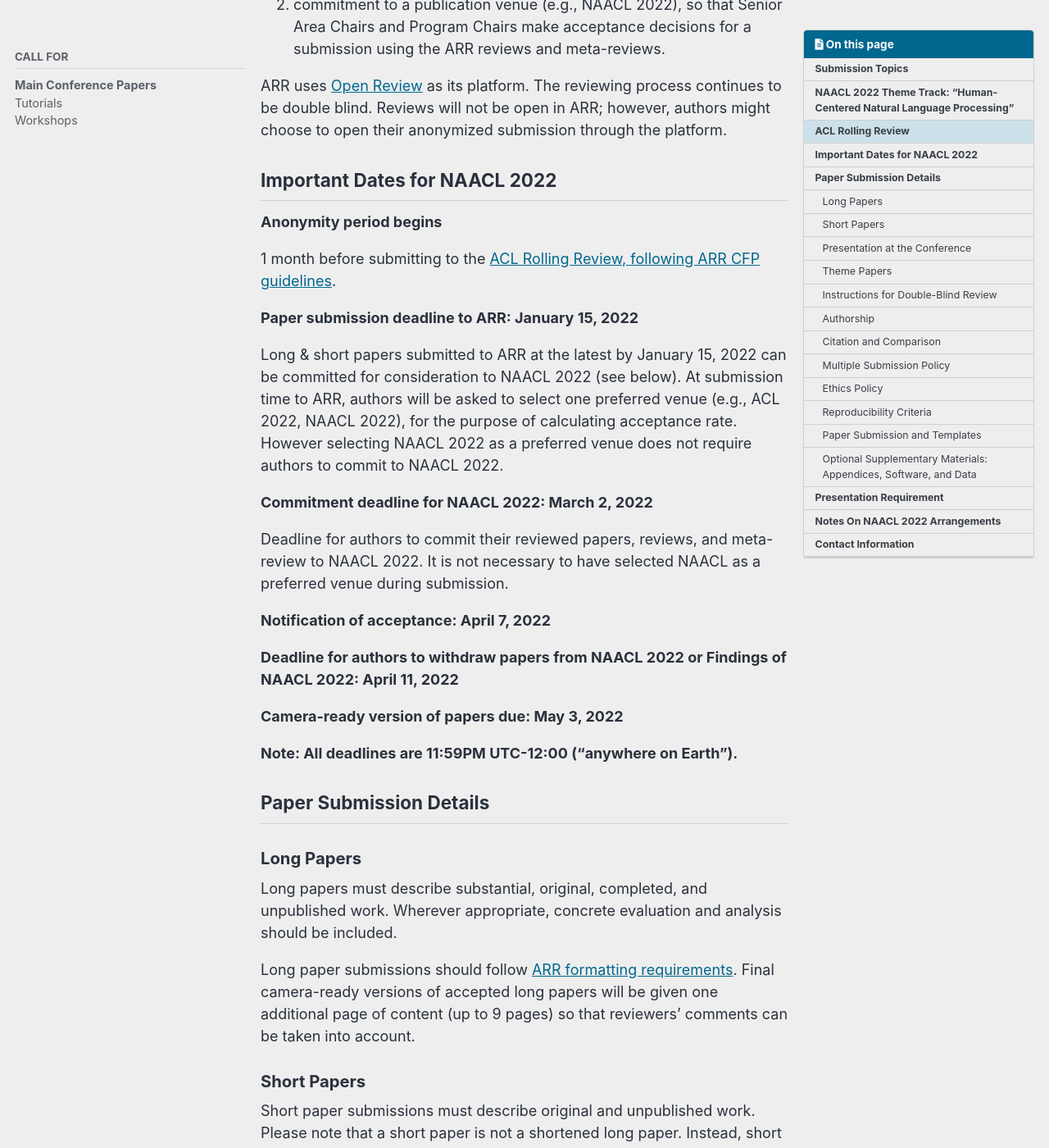
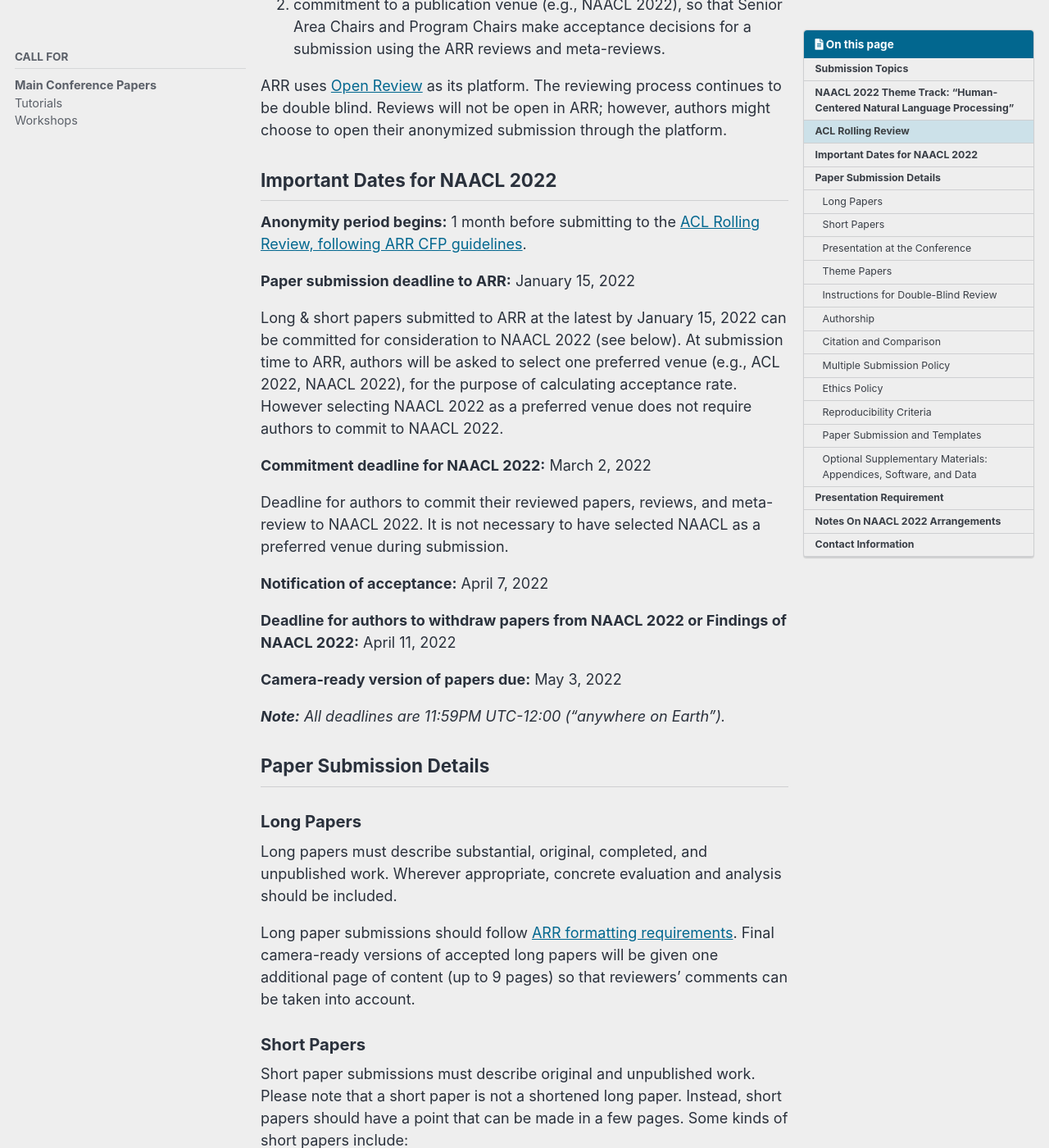
Before and after one commit to naacl-org/naacl-2022-website, a Jekyll site: the page built from _pages/calls/papers.md, in a window 1280 px wide and 1400 px high, scrolled down 2891 px. Shown: the whole window at 82% size. Built offline with Jekyll 4.4.1, drawn with Linux system fonts in a browser that asks for light colours; cached includes are drawn as plain includes; comment, search, counter and statistics services are not loaded.

```diff
--- a/_pages/calls/papers.md
+++ b/_pages/calls/papers.md
@@ -71,25 +71,23 @@ ARR uses [Open Review](https://openreview.net/) as its platform. The reviewing p
 
 ## Important Dates for NAACL 2022
 
-**Anonymity period begins**
+**Anonymity period begins:** 1 month before submitting to the [ACL Rolling Review, following ARR CFP guidelines](https://aclrollingreview.org/cfp#anonymity-period).
 
-1 month before submitting to the [ACL Rolling Review, following ARR CFP guidelines](https://aclrollingreview.org/cfp#anonymity-period).
-
-**Paper submission deadline to ARR: January 15, 2022**
+**Paper submission deadline to ARR:** January 15, 2022
 
 Long & short papers submitted to ARR at the latest by January 15, 2022 can be committed for consideration to NAACL 2022 (see below). At submission time to ARR, authors will be asked to select one preferred venue (e.g., ACL 2022, NAACL 2022), for the purpose of calculating acceptance rate. However selecting NAACL 2022 as a preferred venue does not require authors to commit to NAACL 2022.
 
-**Commitment deadline for NAACL 2022: March 2, 2022**
+**Commitment deadline for NAACL 2022:** March 2, 2022
 
 Deadline for authors to commit their reviewed papers, reviews, and meta-review to NAACL 2022. It is not necessary to have selected NAACL as a preferred venue during submission.
 
-**Notification of acceptance: April 7, 2022**
+**Notification of acceptance:** April 7, 2022
 
-**Deadline for authors to withdraw papers from NAACL 2022 or Findings of NAACL 2022: April 11, 2022**
+**Deadline for authors to withdraw papers from NAACL 2022 or Findings of NAACL 2022:** April 11, 2022
 
-**Camera-ready version of papers due: May 3, 2022**
+**Camera-ready version of papers due:** May 3, 2022
 
-**Note: All deadlines are 11:59PM UTC-12:00 ("anywhere on Earth").**
+_**Note:** All deadlines are 11:59PM UTC-12:00 ("anywhere on Earth")._
 
 
 ## Paper Submission Details
```
